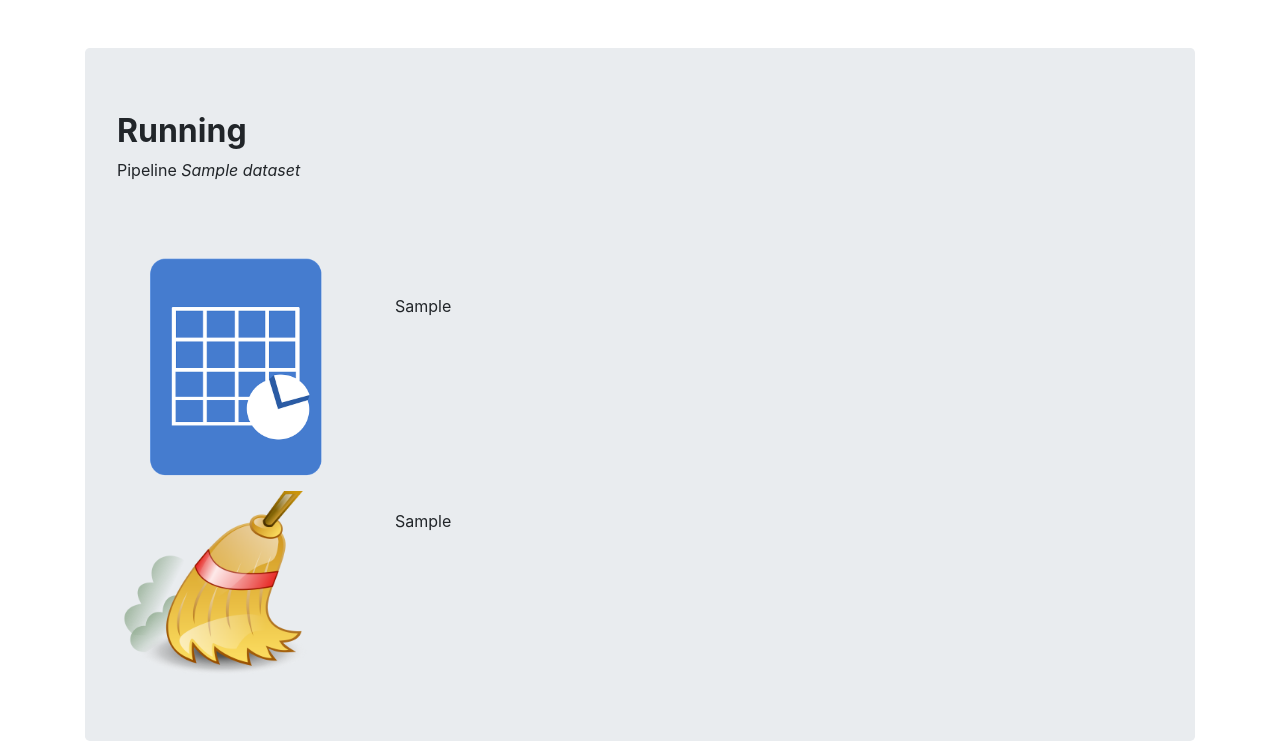
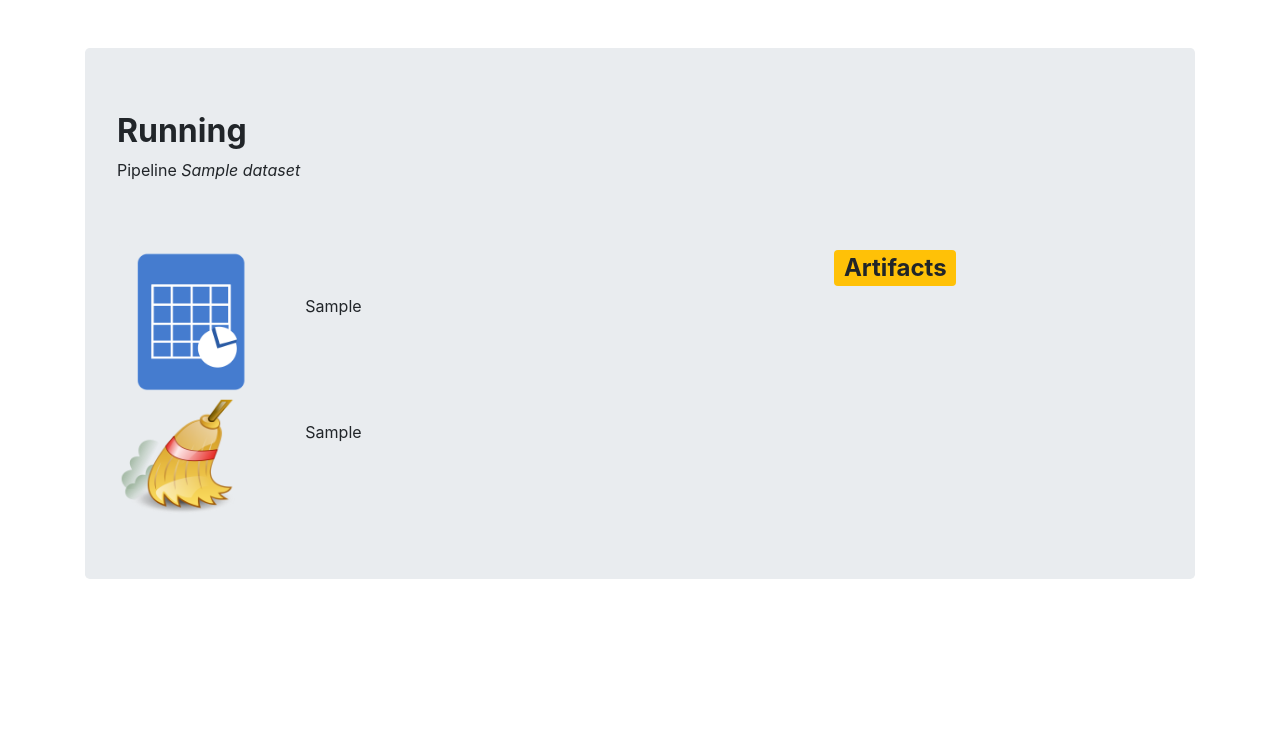
Before and after one commit to webvalley/wv-mongo-docker, a Django app: template plic_pipeline_gui/plic_pipeline_gui/templates/upload-in-progress.html in a window 1280 px wide. Shown: the top 755 px of the page. Run offline with Django 3.2, Linux system fonts and the light colour scheme; the template is opened without the code that fills it: most values are stand-ins (such as "Sample title", 1, 10 or a date in 2020); some libraries are stand-ins or nearby versions.

Commit message:
Artifacts download via browser

```diff
--- a/plic_pipeline_gui/plic_pipeline_gui/pipeline.py
+++ b/plic_pipeline_gui/plic_pipeline_gui/pipeline.py
@@ -45,10 +45,10 @@ def trigger(filename, study):
             "next_stage": len(functions) > i[0]+1 and functions[i[0]+1].__name__ or None,
         }
         try:
-            i[1]()
+            out = i[1]()
             if i[1].__name__ == "export_mapped_columns":
                 status["artifacts"] = {
-                    "Encoded columns association": imp.cols_export
+                    "Encoded columns association": out
                 }
         except Exception as e:
             print(e)
--- a/plic_pipeline_gui/plic_pipeline_gui/templates/upload-in-progress.html
+++ b/plic_pipeline_gui/plic_pipeline_gui/templates/upload-in-progress.html
@@ -35,10 +35,10 @@ function ajax_start() {
         var all = e.currentTarget.response.split("\n");
         if (all.length < 2) return;
         for (k in all) {
-          if (all[k]) var current = JSON.parse(all[k]);
-          else var current = "";
-          if (current && document.parsed.indexOf(current) == -1) {
-            console.log(current);
+          curr_str = all[k]
+          if (curr_str && document.parsed.indexOf(curr_str) == -1) {
+            current = JSON.parse(curr_str)
+            console.log(current, document.parsed.indexOf(current), document.parsed);
             if ("next_stage" in current) {
               $("#"+current["next_stage"]+"_icon").attr("class", "fas fa-cog fa-spin");
             }
@@ -55,7 +55,20 @@ function ajax_start() {
               $("#pipeline_status").text("{% trans 'Complete' %}").attr("class", "green");
               $("#pipeline_status_icon").attr("class", "fas fa-check green");
             }
-            document.parsed.push(current)
+            if ("artifacts" in current) {
+              for (i in current["artifacts"]) {
+                $("#artifacts-out").prepend(
+                  '<a id="art123" class="btn btn-lg btn-success" download>' +
+                  '<i class="fas fa-cloud-download-alt" aria-hidden="true"></i> ' +
+                  i + '</a>'
+                  );
+                var blob = new Blob([current["artifacts"][i]]);
+                blob.name = i.replace(" ", "");
+                var url = window.URL.createObjectURL(blob);
+                $("#art123").attr("href", url).attr("id", "");
+              }
+            }
+            document.parsed.push(curr_str);
           }
         }
       }
@@ -88,6 +101,8 @@ $(document).ready(ajax_start);
   </div>
 </div>
 
+
+<div class="row"><div class="col-lg-8">
   <div class="row">
     <div class="col-lg-3"><img src="{% static 'img/spreadsheet.png' %}" style="max-width:100%;"></div>
     <div class="col-lg-9">
@@ -106,5 +121,12 @@ $(document).ready(ajax_start);
       {% endfor %}
     </div>
   </div>
-
+</div><div class="col-lg-4">
+  <h2><span class="badge badge-warning">
+    <i class="fas fa-folder-open" aria-hidden="true"></i>
+    {% trans "Artifacts" %}
+  </span></h2>
+  <br>
+  <div id="artifacts-out"></div>
+</div></div>
 {% endblock %}
```
Lines whose indentation alone changed are shown as unchanged.
